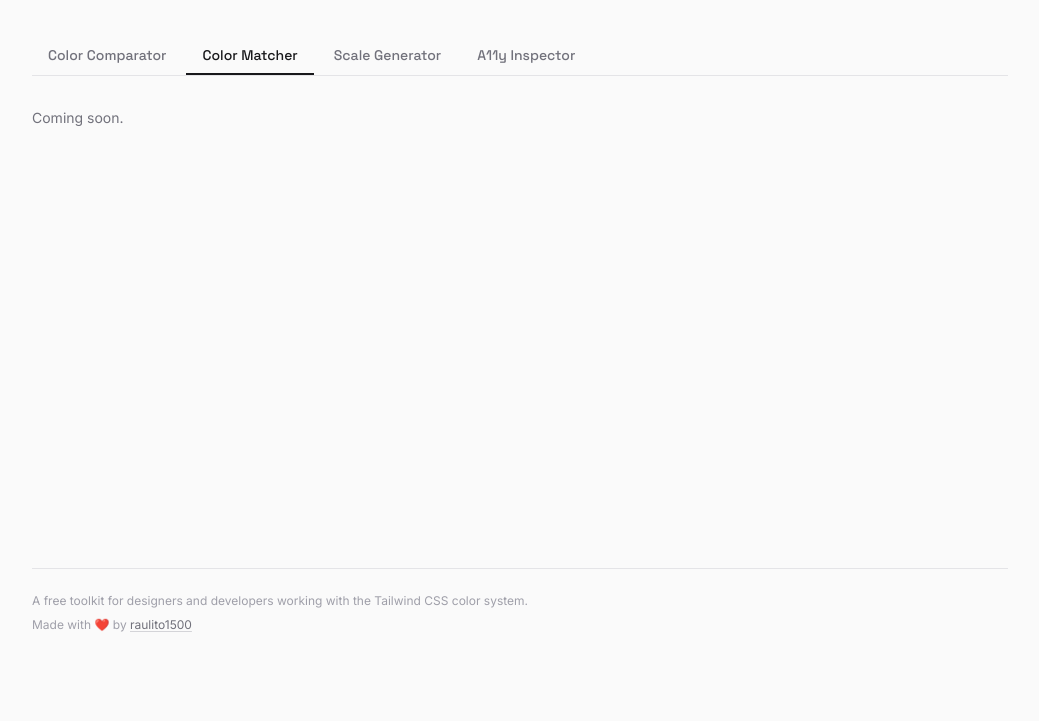
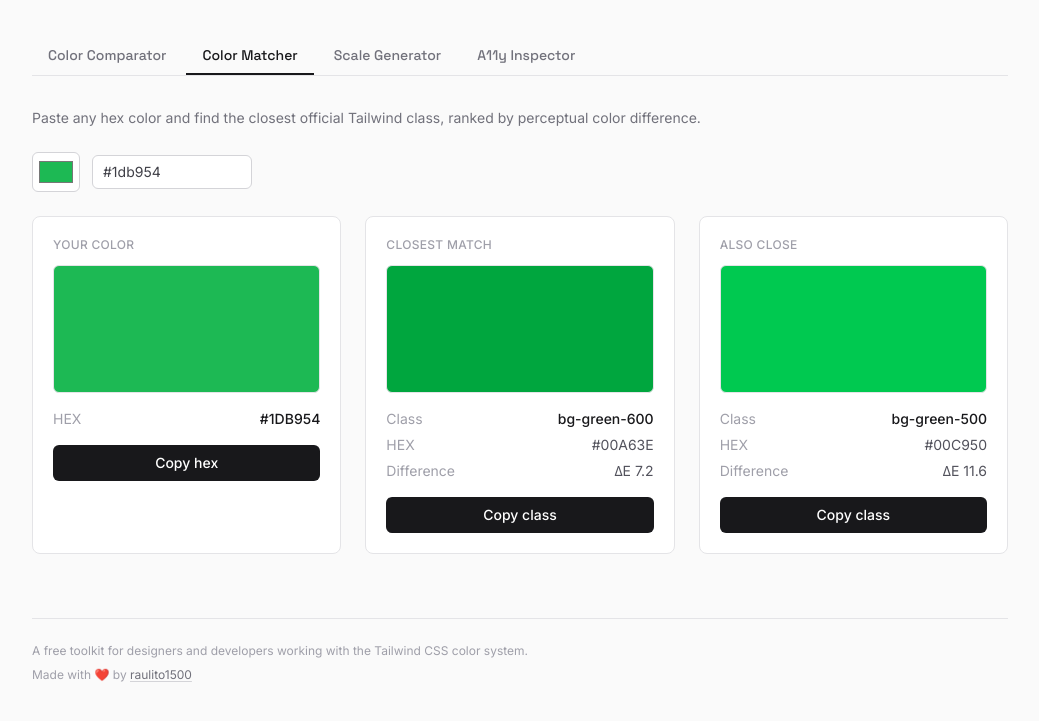
Before and after one commit to raulito1500/tailwind-color-lab, a website: page index.html in a window 1280 px wide. Both pictures are taken after a click on the tab "Color Matcher". Shown: the part 127-848 px from the top of the page, without its empty margins (120-1159 px from the left). Before the commit the page ends 800 px from the top, so only its background shows below. Drawn offline with nearby package versions, Linux system fonts and the light colour scheme; files that its build step writes are made by us from their sources.

Commit message:
Add Color Matcher tool with CIELAB-based closest-class search
Implements the second tool: paste or pick any hex color and see it
side by side with its closest official Tailwind class (and a second
candidate when genuinely ambiguous), ranked by perceptual difference
(CIE76 ΔE in CIELAB space) rather than naive RGB distance.

```diff
--- a/index.html
+++ b/index.html
@@ -143,7 +143,105 @@
           </div>
         </section>
         <section id="panel-matcher" class="tab-panel hidden" role="tabpanel" aria-labelledby="matcher">
-          <p class="text-sm text-zinc-500">Coming soon.</p>
+          <p class="mb-6 text-sm text-zinc-500">
+            Paste any hex color and find the closest official Tailwind class, ranked by
+            perceptual color difference.
+          </p>
+
+          <div class="mb-6 flex flex-wrap items-center gap-3">
+            <input
+              type="color"
+              id="matcher-color-picker"
+              class="h-10 w-12 cursor-pointer rounded-md border border-zinc-300 bg-white p-1"
+              aria-label="Pick a color"
+            />
+            <input
+              type="text"
+              id="matcher-hex-input"
+              class="field-input w-40"
+              placeholder="#1db954"
+              spellcheck="false"
+              aria-label="Hex color value"
+            />
+          </div>
+          <p id="matcher-error" class="mb-6 hidden text-sm text-red-600">
+            Enter a valid hex color, e.g. #1db954 or #1df.
+          </p>
+
+          <div class="grid gap-6 sm:grid-cols-2 lg:grid-cols-3">
+            <div class="color-card">
+              <p class="mb-3 text-xs font-medium uppercase tracking-wide text-zinc-400">
+                Your color
+              </p>
+              <div
+                id="matcher-input-swatch"
+                class="mb-4 h-32 w-full rounded-md border border-zinc-200"
+              ></div>
+              <dl class="space-y-1.5 text-sm">
+                <div class="flex items-center justify-between">
+                  <dt class="text-zinc-400">HEX</dt>
+                  <dd id="matcher-input-hex-label" class="font-medium text-zinc-900"></dd>
+                </div>
+              </dl>
+              <button type="button" id="matcher-input-copy" class="action-button mt-4">
+                Copy hex
+              </button>
+            </div>
+
+            <div class="color-card">
+              <p class="mb-3 text-xs font-medium uppercase tracking-wide text-zinc-400">
+                Closest match
+              </p>
+              <div
+                id="matcher-match-1-swatch"
+                class="mb-4 h-32 w-full rounded-md border border-zinc-200"
+              ></div>
+              <dl class="space-y-1.5 text-sm">
+                <div class="flex items-center justify-between">
+                  <dt class="text-zinc-400">Class</dt>
+                  <dd id="matcher-match-1-class" class="font-medium text-zinc-900"></dd>
+                </div>
+                <div class="flex items-center justify-between">
+                  <dt class="text-zinc-400">HEX</dt>
+                  <dd id="matcher-match-1-hex" class="text-zinc-600"></dd>
+                </div>
+                <div class="flex items-center justify-between">
+                  <dt class="text-zinc-400">Difference</dt>
+                  <dd id="matcher-match-1-delta" class="text-zinc-600"></dd>
+                </div>
+              </dl>
+              <button type="button" id="matcher-match-1-copy" class="action-button mt-4">
+                Copy class
+              </button>
+            </div>
+
+            <div id="matcher-match-2" class="color-card">
+              <p class="mb-3 text-xs font-medium uppercase tracking-wide text-zinc-400">
+                Also close
+              </p>
+              <div
+                id="matcher-match-2-swatch"
+                class="mb-4 h-32 w-full rounded-md border border-zinc-200"
+              ></div>
+              <dl class="space-y-1.5 text-sm">
+                <div class="flex items-center justify-between">
+                  <dt class="text-zinc-400">Class</dt>
+                  <dd id="matcher-match-2-class" class="font-medium text-zinc-900"></dd>
+                </div>
+                <div class="flex items-center justify-between">
+                  <dt class="text-zinc-400">HEX</dt>
+                  <dd id="matcher-match-2-hex" class="text-zinc-600"></dd>
+                </div>
+                <div class="flex items-center justify-between">
+                  <dt class="text-zinc-400">Difference</dt>
+                  <dd id="matcher-match-2-delta" class="text-zinc-600"></dd>
+                </div>
+              </dl>
+              <button type="button" id="matcher-match-2-copy" class="action-button mt-4">
+                Copy class
+              </button>
+            </div>
+          </div>
         </section>
         <section id="panel-scale" class="tab-panel hidden" role="tabpanel" aria-labelledby="scale">
           <p class="text-sm text-zinc-500">Coming soon.</p>
--- a/js/app.js
+++ b/js/app.js
@@ -1,4 +1,5 @@
 import { initComparator } from "./comparator.js";
+import { initMatcher } from "./matcher.js";
 
 const tabButtons = document.querySelectorAll(".tab-button");
 
@@ -18,3 +19,4 @@ tabButtons.forEach((button) => {
 });
 
 initComparator();
+initMatcher();
--- /dev/null
+++ b/js/matcher.js
@@ -0,0 +1,115 @@
+import { TAILWIND_COLOR_LIST, TAILWIND_BASE_COLORS } from "./colors.js";
+import { hexToRgb, rgbToHex, rgbToLab, deltaE76, isValidHex, copyToClipboard } from "./utils.js";
+
+const CLOSE_MATCH_THRESHOLD = 5;
+
+const SEARCH_INDEX = [
+  ...TAILWIND_COLOR_LIST,
+  ...Object.entries(TAILWIND_BASE_COLORS).map(([name, { hex, oklch }]) => ({
+    family: name,
+    shade: null,
+    hex,
+    oklch,
+    className: name,
+  })),
+].map((entry) => ({ ...entry, lab: rgbToLab(hexToRgb(entry.hex)) }));
+
+function findClosestMatches(hex) {
+  const targetLab = rgbToLab(hexToRgb(hex));
+  const ranked = SEARCH_INDEX.map((entry) => ({
+    ...entry,
+    deltaE: deltaE76(targetLab, entry.lab),
+  })).sort((a, b) => a.deltaE - b.deltaE);
+
+  const matches = [ranked[0]];
+  if (ranked[1].deltaE - ranked[0].deltaE < CLOSE_MATCH_THRESHOLD) {
+    matches.push(ranked[1]);
+  }
+  return matches;
+}
+
+function renderMatchCard(rank, match) {
+  const swatch = document.getElementById(`matcher-match-${rank}-swatch`);
+  const classEl = document.getElementById(`matcher-match-${rank}-class`);
+  const hexEl = document.getElementById(`matcher-match-${rank}-hex`);
+  const deltaEl = document.getElementById(`matcher-match-${rank}-delta`);
+  const copyButton = document.getElementById(`matcher-match-${rank}-copy`);
+
+  const className = `bg-${match.className}`;
+  swatch.style.backgroundColor = match.hex;
+  classEl.textContent = className;
+  hexEl.textContent = match.hex.toUpperCase();
+  deltaEl.textContent = match.deltaE < 0.1 ? "Exact match" : `ΔE ${match.deltaE.toFixed(1)}`;
+
+  copyButton.onclick = async () => {
+    await copyToClipboard(className);
+    const original = copyButton.textContent;
+    copyButton.textContent = "Copied!";
+    copyButton.disabled = true;
+    setTimeout(() => {
+      copyButton.textContent = original;
+      copyButton.disabled = false;
+    }, 1500);
+  };
+}
+
+export function initMatcher() {
+  const hexInput = document.getElementById("matcher-hex-input");
+  const colorPicker = document.getElementById("matcher-color-picker");
+  const errorEl = document.getElementById("matcher-error");
+  const inputSwatch = document.getElementById("matcher-input-swatch");
+  const inputHexLabel = document.getElementById("matcher-input-hex-label");
+  const inputCopyButton = document.getElementById("matcher-input-copy");
+  const match2 = document.getElementById("matcher-match-2");
+
+  let currentInputHex = "";
+
+  inputCopyButton.addEventListener("click", async () => {
+    await copyToClipboard(currentInputHex);
+    const original = inputCopyButton.textContent;
+    inputCopyButton.textContent = "Copied!";
+    inputCopyButton.disabled = true;
+    setTimeout(() => {
+      inputCopyButton.textContent = original;
+      inputCopyButton.disabled = false;
+    }, 1500);
+  });
+
+  function renderResults(hex) {
+    const canonicalHex = rgbToHex(hexToRgb(hex));
+    currentInputHex = canonicalHex;
+    inputSwatch.style.backgroundColor = canonicalHex;
+    inputHexLabel.textContent = canonicalHex.toUpperCase();
+    colorPicker.value = canonicalHex;
+
+    const matches = findClosestMatches(canonicalHex);
+    renderMatchCard(1, matches[0]);
+    match2.classList.toggle("hidden", matches.length < 2);
+    if (matches.length > 1) {
+      renderMatchCard(2, matches[1]);
+    }
+  }
+
+  function handleHexInput() {
+    const raw = hexInput.value.trim();
+    if (raw === "") {
+      errorEl.classList.add("hidden");
+      return;
+    }
+    if (!isValidHex(raw)) {
+      errorEl.classList.remove("hidden");
+      return;
+    }
+    errorEl.classList.add("hidden");
+    renderResults(raw.startsWith("#") ? raw : `#${raw}`);
+  }
+
+  hexInput.addEventListener("input", handleHexInput);
+  colorPicker.addEventListener("input", () => {
+    hexInput.value = colorPicker.value;
+    handleHexInput();
+  });
+
+  hexInput.value = "#1db954";
+  handleHexInput();
+}
--- a/js/utils.js
+++ b/js/utils.js
@@ -112,6 +112,35 @@ export function rgbToOklch({ r, g, b }) {
   };
 }
 
+// sRGB -> linear RGB -> XYZ (D65) -> CIELAB.
+export function rgbToLab({ r, g, b }) {
+  const lr = srgbChannelToLinear(r);
+  const lg = srgbChannelToLinear(g);
+  const lb = srgbChannelToLinear(b);
+
+  const x = (0.4124564 * lr + 0.3575761 * lg + 0.1804375 * lb) / 0.95047;
+  const y = 0.2126729 * lr + 0.7151522 * lg + 0.072175 * lb;
+  const z = (0.0193339 * lr + 0.119192 * lg + 0.9503041 * lb) / 1.08883;
+
+  const f = (t) => (t > Math.pow(6 / 29, 3) ? Math.cbrt(t) : t / (3 * Math.pow(6 / 29, 2)) + 4 / 29);
+  const fx = f(x);
+  const fy = f(y);
+  const fz = f(z);
+
+  return {
+    l: 116 * fy - 16,
+    a: 500 * (fx - fy),
+    b: 200 * (fy - fz),
+  };
+}
+
+// CIE76 perceptual color difference: Euclidean distance in CIELAB space.
+export function deltaE76(lab1, lab2) {
+  return Math.sqrt(
+    Math.pow(lab1.l - lab2.l, 2) + Math.pow(lab1.a - lab2.a, 2) + Math.pow(lab1.b - lab2.b, 2)
+  );
+}
+
 export function isValidHex(value) {
   return /^#?([0-9a-fA-F]{3}|[0-9a-fA-F]{6})$/.test(value.trim());
 }
--- a/src/input.css
+++ b/src/input.css
@@ -61,6 +61,10 @@
     @apply flex-1 rounded-md border border-zinc-300 bg-white px-2.5 py-1.5 font-body text-sm text-zinc-700 focus:border-zinc-500 focus:outline-none;
   }
 
+  .field-input {
+    @apply rounded-md border border-zinc-300 bg-white px-2.5 py-1.5 font-body text-sm text-zinc-700 focus:border-zinc-500 focus:outline-none;
+  }
+
   .action-button {
     @apply w-full rounded-md bg-zinc-900 px-3 py-2 font-body text-sm font-medium text-white transition-colors hover:bg-zinc-700;
   }
```
